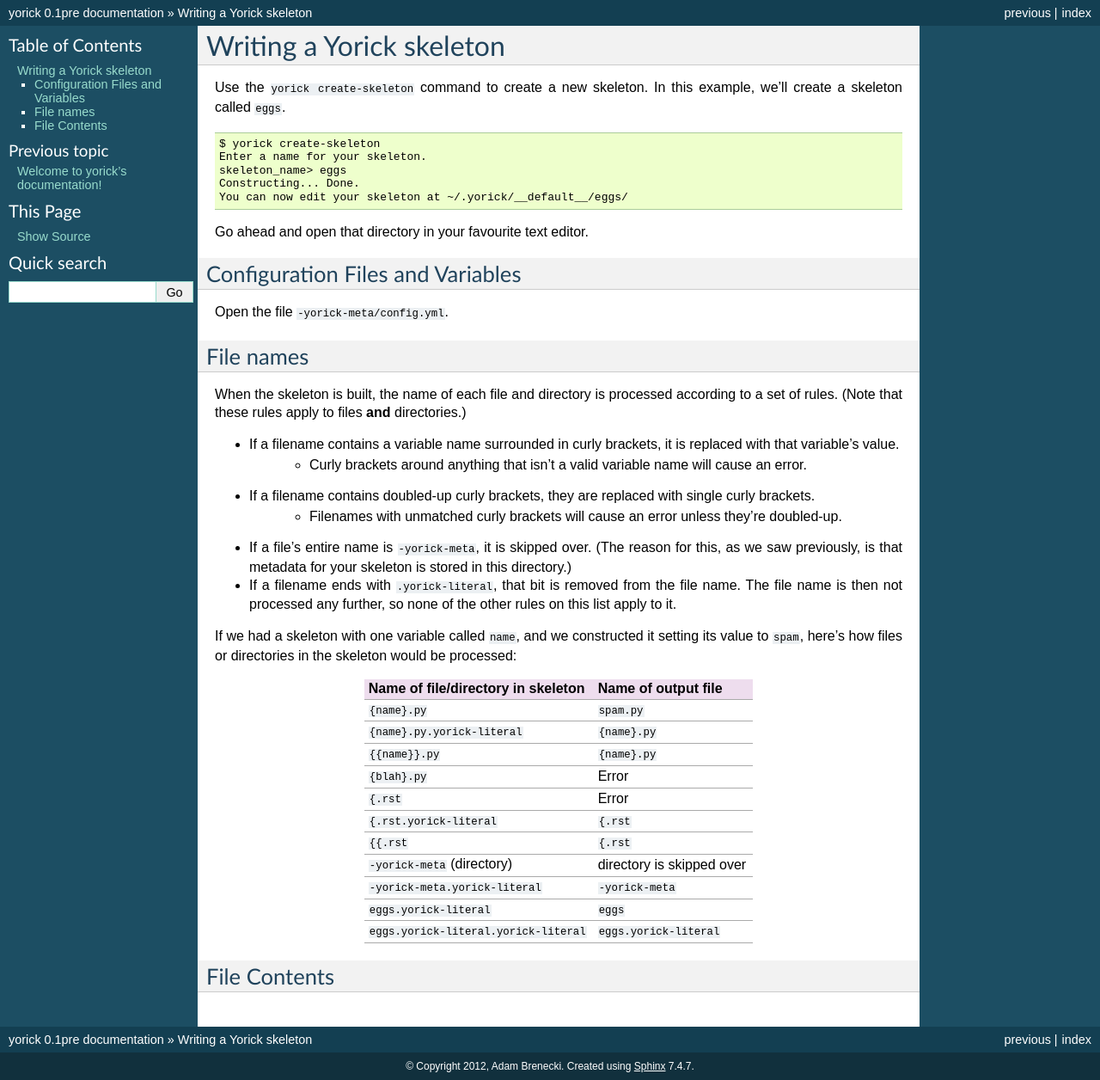
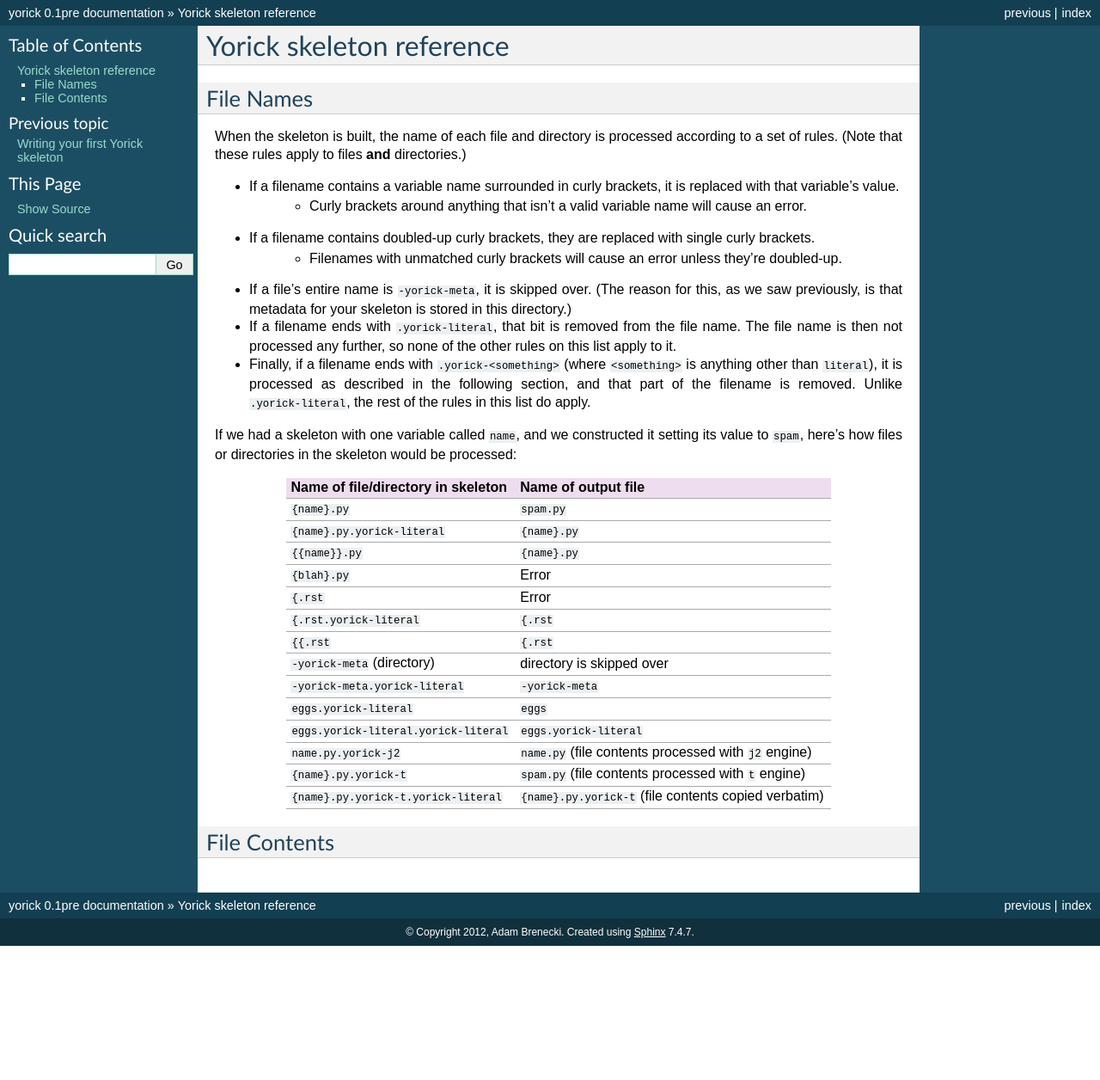
Before and after one commit to daisylb/yorick-python, a Sphinx documentation site: the page built from docs/reference.rst, in a window 1280 px wide. Shown: the whole page at 86% size. Built offline with Sphinx 7.4.7, drawn with Linux system fonts in a browser that asks for light colours; after the commit the page ends 1100 px from its top, so only the background shows below that.

Commit message:
more documentation

```diff
--- a/docs/index.rst
+++ b/docs/index.rst
@@ -11,7 +11,8 @@
 .. toctree::
    :maxdepth: 2
 
-   writing
+   tutorial
+   reference
 
 
 Indices and tables
--- a/docs/writing.rst
+++ b/docs/reference.rst
@@ -1,28 +1,7 @@
-Writing a Yorick skeleton
+Yorick skeleton reference
 =========================
 
-Use the ``yorick create-skeleton`` command to create a new skeleton. In this example, we'll create a skeleton called ``eggs``.
-
-::
-
-	$ yorick create-skeleton
-	Enter a name for your skeleton.
-	skeleton_name> eggs
-	Constructing... Done.
-	You can now edit your skeleton at ~/.yorick/__default__/eggs/
-
-Go ahead and open that directory in your favourite text editor.
-
-Configuration Files and Variables
----------------------------------
-
-Open the file ``-yorick-meta/config.yml``.
-
-.. todo::
-
-	finish this
-
-File names
+File Names
 ----------
 
 When the skeleton is built, the name of each file and directory is processed according to a set of rules. (Note that these rules apply to files **and** directories.)
@@ -33,6 +12,7 @@
 	- Filenames with unmatched curly brackets will cause an error unless they're doubled-up.
 - If a file's entire name is ``-yorick-meta``, it is skipped over. (The reason for this, as we saw previously, is that metadata for your skeleton is stored in this directory.)
 - If a filename ends with ``.yorick-literal``, that bit is removed from the file name. The file name is then not processed any further, so none of the other rules on this list apply to it.
+- Finally, if a filename ends with ``.yorick-<something>`` (where ``<something>`` is anything other than ``literal``), it is processed as described in the following section, and that part of the filename is removed. Unlike ``.yorick-literal``, the rest of the rules in this list do apply.
 
 If we had a skeleton with one variable called ``name``, and we constructed it setting its value to ``spam``, here's how files or directories in the skeleton would be processed:
 
@@ -50,6 +30,9 @@
 ``-yorick-meta.yorick-literal``        ``-yorick-meta``
 ``eggs.yorick-literal``                ``eggs``
 ``eggs.yorick-literal.yorick-literal`` ``eggs.yorick-literal``
+``name.py.yorick-j2``                  ``name.py`` (file contents processed with ``j2`` engine)
+``{name}.py.yorick-t``                 ``spam.py`` (file contents processed with ``t`` engine)
+``{name}.py.yorick-t.yorick-literal``                 ``{name}.py.yorick-t`` (file contents copied verbatim)
 ====================================== ===================
 
 
```
Also changed, not shown: docs/tutorial.rst (added, +26 -0 lines).
